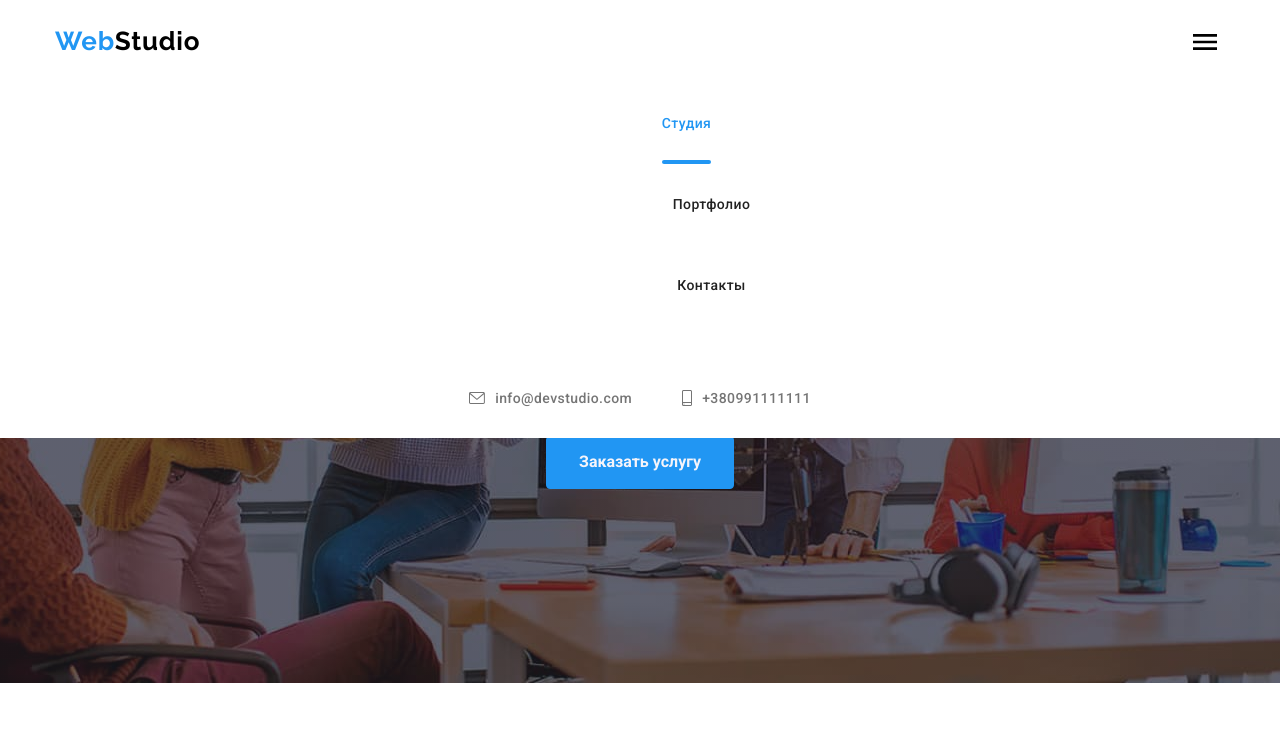
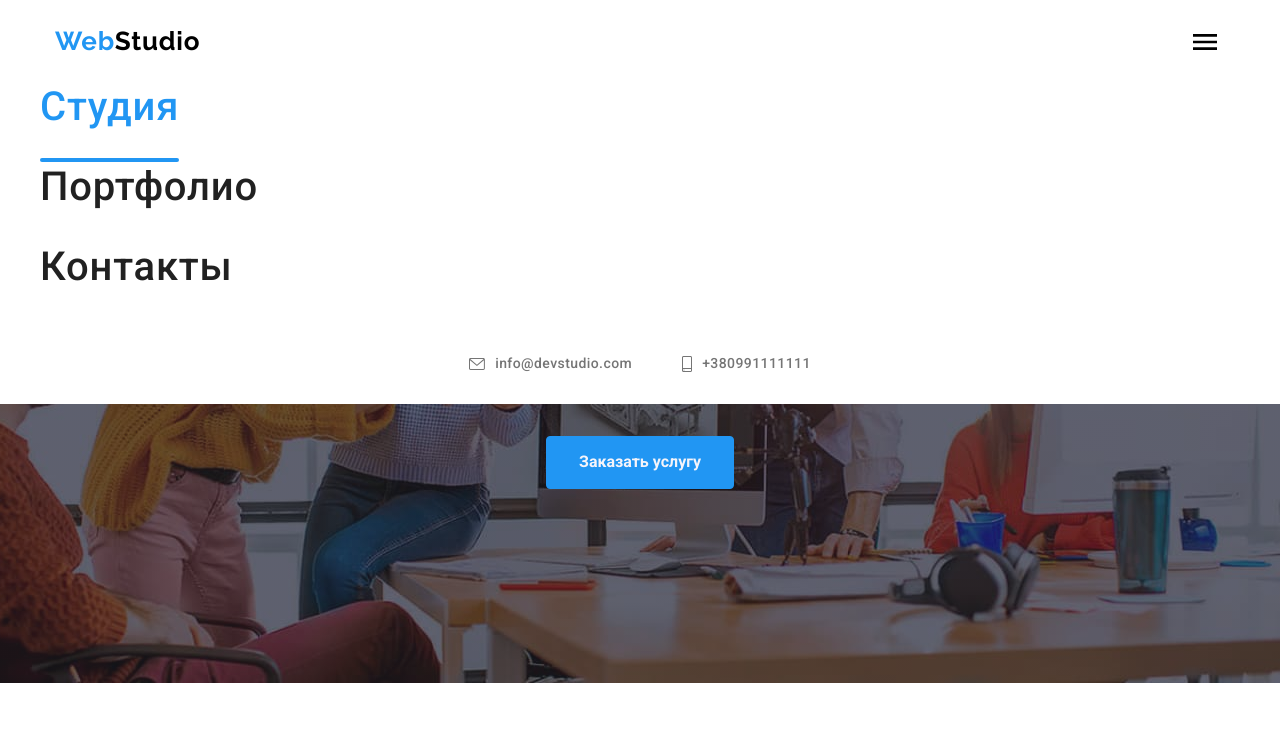
Before and after one commit to ShevchukMykola/-goit-markup-hw-08, a plain HTML site: page index.html in a window 1280 px wide. Shown: the top 740 px of the page. Drawn offline with nearby package versions, Linux system fonts and the light colour scheme.

Commit message:
edit hw8

```diff
--- a/sass/components/_header.scss
+++ b/sass/components/_header.scss
@@ -15,6 +15,7 @@
     &__container {
         @media screen and (min-width: 768px) and (max-width: 1200px) {
             display: flex;
+            width: 100%;
         }
     }
 }
--- a/sass/layout/_site-nav.scss
+++ b/sass/layout/_site-nav.scss
@@ -1,17 +1,21 @@
         .site__nav {
+            display: flex;
+            margin-left: 93px;
             @media screen and (min-width: 320px) {
                 display: block;
-                margin-bottom: 32px;
+                margin-left: 40px;
+                text-align: start;
             }
-            display: flex;
-            margin-left: 93px;
             &-list {
-                display: flex;
-                justify-content: center;
-                align-items: center;
+                // display: flex;
+                // justify-content: center;
+                // align-items: center;
                 &>.link:hover,
                 &>.link:focus {
                     color: var(--text-nav-color);
+                }
+                @media screen and (min-width:360px) {
+                    margin-bottom: 32px;
                 }
             }
         }
@@ -24,6 +28,14 @@
             color: var(--text-title-color);
             transition-duration: 250ms;
             transition-timing-function: cubic-bezier(0.4, 0, 0.2, 1);
+            @media screen and (min-width: 360px) {
+                font-family: Roboto;
+                font-style: normal;
+                font-weight: 500;
+                font-size: 40px;
+                line-height: 1.2;
+                letter-spacing: 0.02em;
+            }
         }
 
         .current {
@@ -39,11 +51,17 @@
                 bottom: 0;
                 background-color: var(--text-nav-color);
                 border-radius: 2px;
+                @media screen and (min-width: 360px) and (max-width: 768px) {
+                    display: none;
+                }
             }
         }
 
         .site__nav .site__nav-list+.site__nav-list {
             margin-left: 50px;
+            @media screen and(min-width: 360px) {
+                margin-left: 0;
+            }
         }
 
         .header__contact {
```
Also changed, not shown: css/main.css, css/main.min.css, dist/css/main.min.css, 3 other files.
